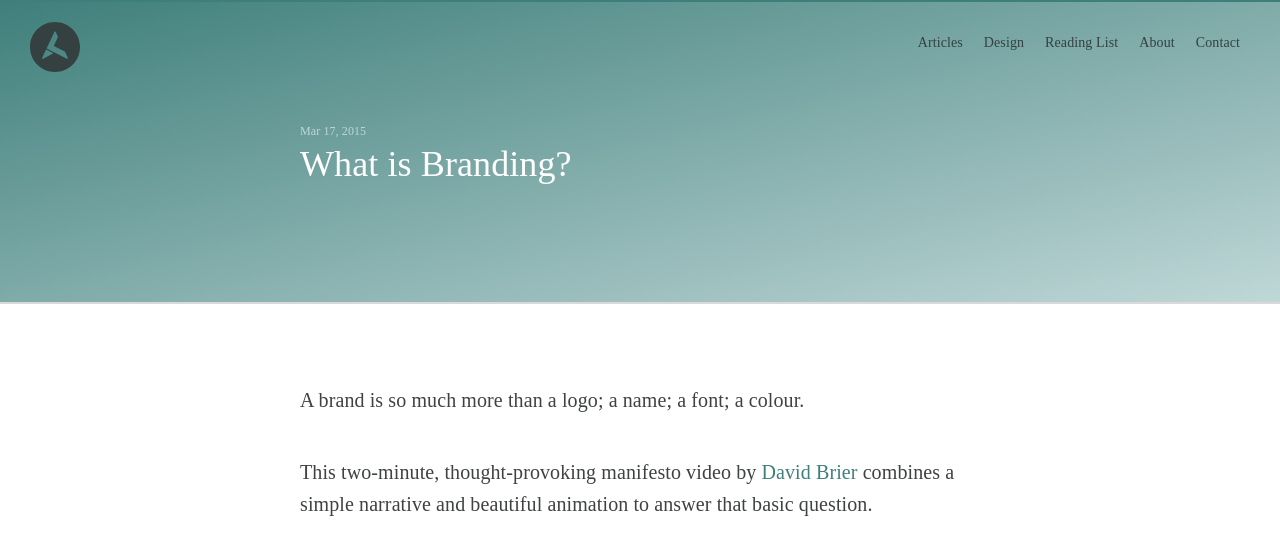
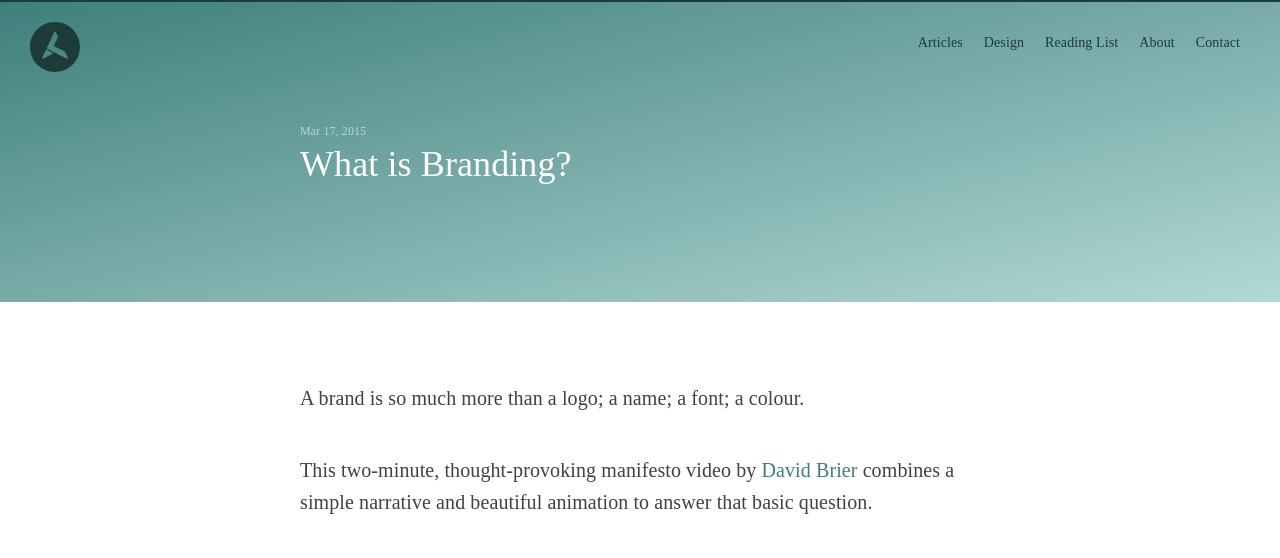
Before and after one commit to ajaykarwal/ajaykarwal-v6, a Jekyll site: the page built from _posts/2015-03-17-what-is-branding.md, in a window 1280 px wide. Shown: the top 558 px of the page. Built offline with Jekyll 4.4.1, drawn with Linux system fonts in a browser that asks for light colours; nearby versions of some CDN libraries; some web fonts are replaced; comment, search, counter and statistics services are not loaded; grey boxes are pictures that could not be loaded.

Commit message:
Colour updates

```diff
--- a/_sass/_article.scss
+++ b/_sass/_article.scss
@@ -25,7 +25,6 @@
     background: $brand-primary;
     background-image: linear-gradient(to right bottom, $brand-primary, $brand-primary-light);
     height: 300px;
-    border-bottom: 2px solid #d9d9d9;
 
     .content {
          padding: 0;
--- a/_sass/_global.scss
+++ b/_sass/_global.scss
@@ -11,7 +11,7 @@ body {
   padding:0;
   padding-bottom:50px;
   margin:auto;
-  border-top: 2px solid $brand-primary;
+  border-top: 2px solid $brand-primary-dark;
   background-color: $brand-primary-dark;
   background-size: 101px 101px;
   font-weight: $font-weight-normal;
--- a/_sass/_variables.scss
+++ b/_sass/_variables.scss
@@ -6,9 +6,9 @@ $break-lg: 1200px;
 
 // Colors
 $brand-primary: #3f7f7b;
-$brand-primary-dark: #344140;
-$brand-primary-light: #bfd7d7;
-$brand-primary-very-light: #f6f9f9;
+$brand-primary-dark: darken($brand-primary, 20%);
+$brand-primary-light: lighten($brand-primary, 40%);
+$brand-primary-very-light: lighten($brand-primary, 60%);
 $brand-secondary: #8e4400;
 $dark-grey: #666666;
 $medium-grey: #7f7f7f;
```
